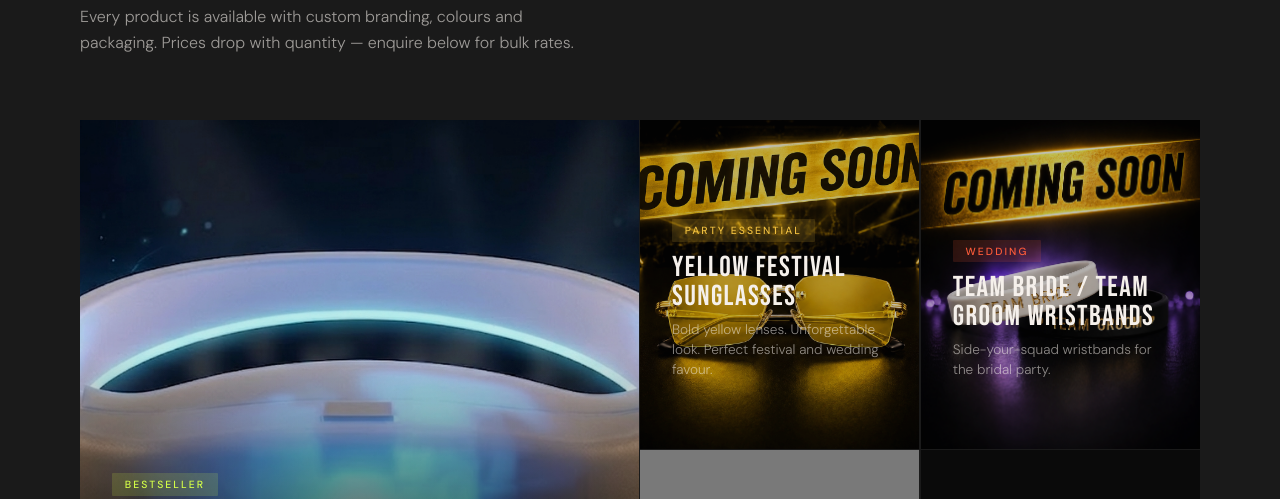
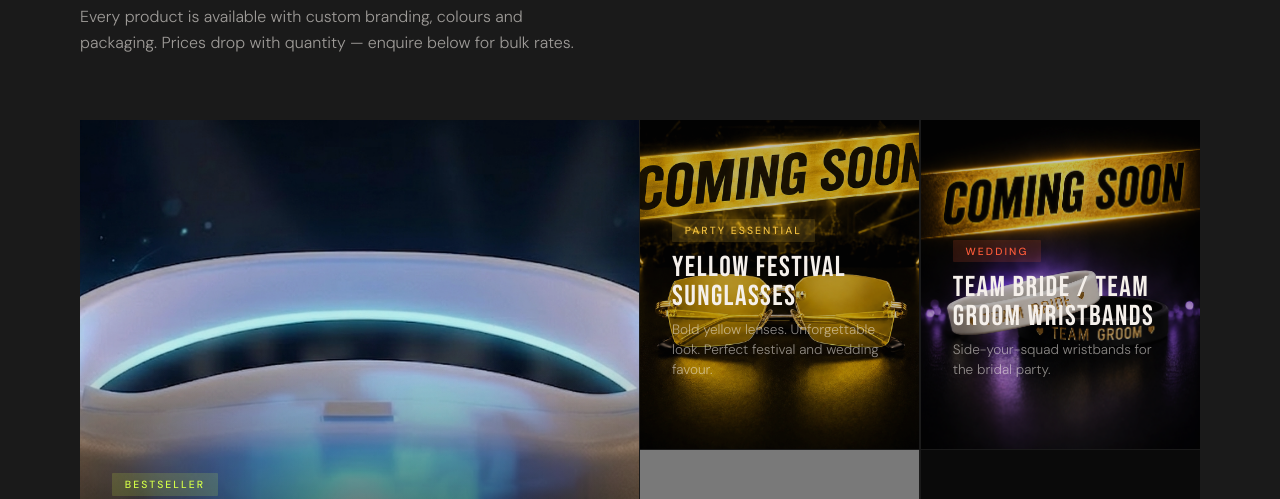
Before and after one commit to WedWow/wed-wow, a React (Vite) app: page / in a window 1280 px wide. Shown: the part 1220-1719 px from the top of the page. Built offline with nearby package versions, Linux system fonts and the light colour scheme; grey boxes are pictures that could not be loaded.

Commit message:
fix: show top of product card images so COMING SOON text is visible
Change object-position from center to center top on .card-product-img
so the top portion of each product image (where the embedded COMING SOON
text is) is not cropped out.

Co-authored-by: WedWow <WedWow@users.noreply.github.com>

```diff
--- a/src/App.css
+++ b/src/App.css
@@ -493,7 +493,7 @@ h2 {
   width: 100%;
   height: 100%;
   object-fit: cover;
-  object-position: center;
+  object-position: center top;
   opacity: 0.75;
   z-index: 0;
   transition: opacity 0.4s, transform 0.6s ease;
```
